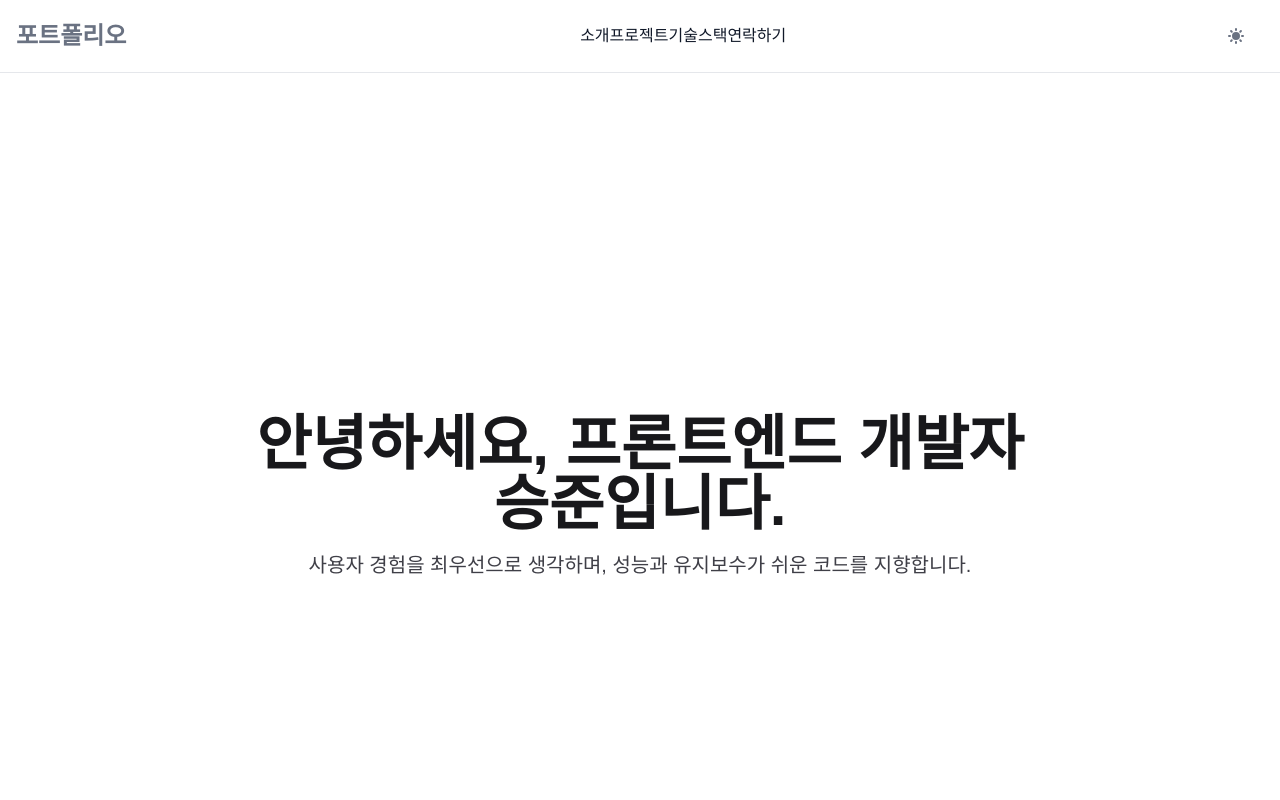
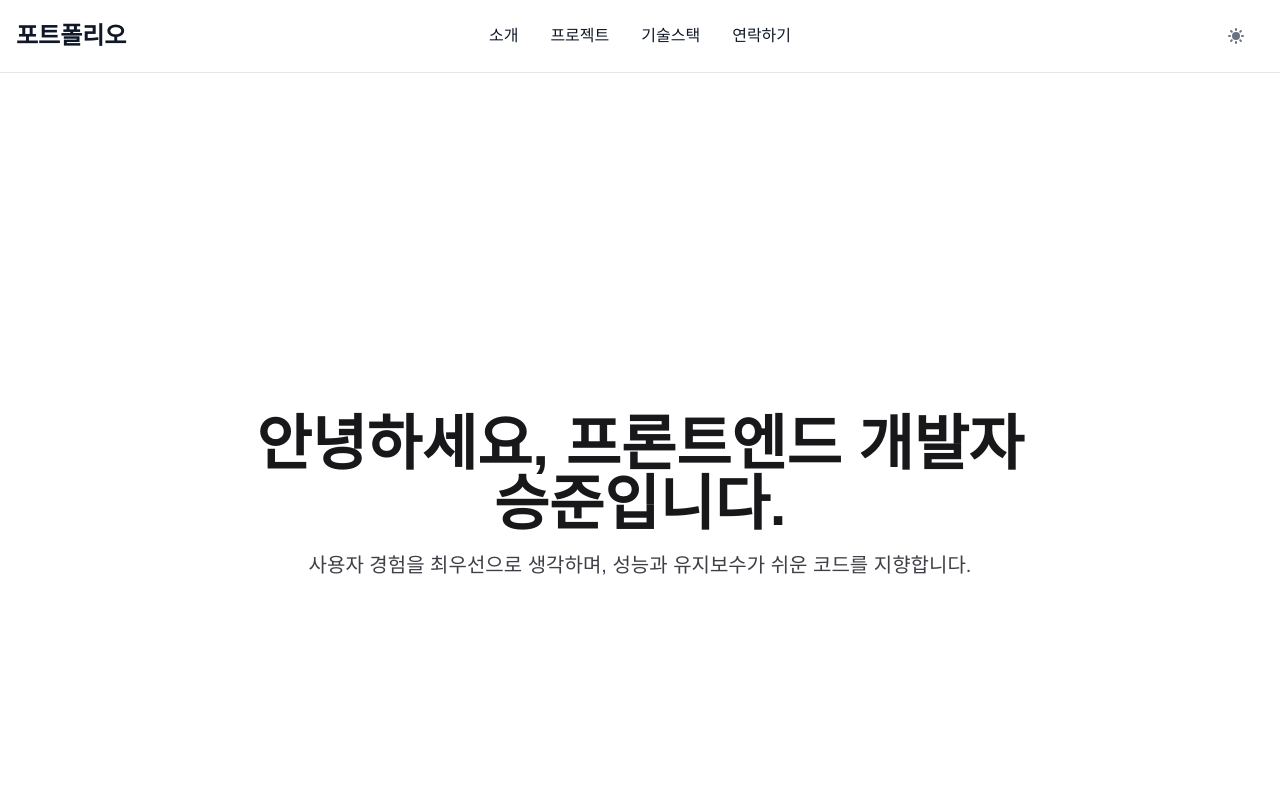
Before and after one commit to HTML-is-a-programming-language/frontend-portfolio, a Next.js app: page / in a window 1280 px wide. Shown: the top 800 px of the page. Built offline with nearby package versions, Linux system fonts and the light colour scheme.

Commit message:
style: 헤더 스타일 수정

```diff
--- a/src/components/Header.tsx
+++ b/src/components/Header.tsx
@@ -11,9 +11,9 @@ export default function Header() {
     return (
         <header className="max-w-screen-xl flex flex-wrap items-center justify-between gap-8 mx-auto p-4 bg-white border-gray-200 dark:bg-gray-900 sticky top-0 z-50 border-b">
             <Link href="/" className="flex items-center space-x-3 rtl:space-x-reverse shrink-0">
-                <h1 className="self-center text-2xl font-semibold whitespace-nowrap text-gray-500 dark:text-gray-400">포트폴리오</h1>
+                <h1 className="self-center text-2xl font-semibold whitespace-nowrap text-gray-900 dark:text-white">포트폴리오</h1>
             </Link>
-            <nav className="flex flex-wrap items-center justify-between md:flex-grow gap-2">
+            <nav className="flex flex-wrap items-center justify-between gap-2">
                 <div className="flex md:order-2 sm:gap-2 lg:gap-4">
                     <button
                         data-collapse-toggle="navbar-nav"
@@ -34,15 +34,15 @@ export default function Header() {
                 </div>
                 <div
                     className={[
-                        "absolute left-0 right-0 top-full z-40 mx-auto max-w-screen-xl p-4 origin-top transform-gpu transition duration-300",
+                        "absolute md:top-1/2 left-0 right-0 md:left-1/2 top-full z-40 mx-auto max-w-screen-xl p-4 origin-top transform-gpu transition duration-300 -translate-1/2",
                         navOpen
                         ? "scale-y-100 opacity-100 pointer-events-auto"
                         : "scale-y-0 opacity-0 pointer-events-none",
-                        "md:static md:scale-y-100 md:opacity-100 md:pointer-events-auto md:transform-none md:p-0 md:max-w-none md:w-auto"
+                        "md:scale-y-100 md:opacity-100 md:pointer-events-auto md:transform-none md:p-0 md:max-w-none md:w-auto"
                         ].join(" ")}
                     id="navbar-nav"
                 >
-                    <ul className="flex flex-col p-4 md:p-0 font-medium border border-gray-100 rounded-lg bg-gray-50 rtl:space-x-reverse md:flex-row md:mt-0 md:border-0 md:bg-white dark:bg-gray-800 md:dark:bg-gray-900 dark:border-gray-700">
+                    <ul className="flex flex-col justify-center gap-8 p-4 md:p-0 font-medium border border-gray-100 rounded-lg bg-gray-50 rtl:space-x-reverse md:flex-row md:mt-0 md:border-0 md:bg-white dark:bg-gray-800 md:dark:bg-gray-900 dark:border-gray-700">
                         <li>
                             <a href="#" className="block py-2 px-3 text-gray-900 rounded-sm hover:bg-gray-100 md:hover:bg-transparent md:hover:text-blue-700 md:p-0 md:dark:hover:text-blue-500 dark:text-white dark:hover:bg-gray-700 dark:hover:text-white md:dark:hover:bg-transparent dark:border-gray-700" aria-current="page">소개</a>
                         </li>
```
